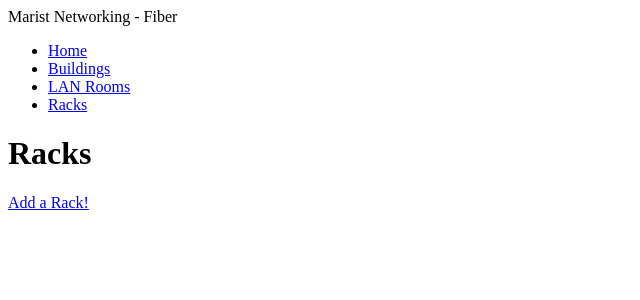
After one commit to mrudden/fiber, a Django app: page /racks/ in a window 1280 px wide. The commit adds this page. Shown: the top 300 px of the page, without its empty margins (0-640 px from the left). Run offline with Django 3.2, Linux system fonts and the light colour scheme; data that the repository does not hold is empty.

Commit message:
added rack views

```diff
--- a/fiber/urls.py
+++ b/fiber/urls.py
@@ -12,7 +12,7 @@ urlpatterns = patterns('',
     # Buildings
     url(r'^buildings/$',
         ListView.as_view(
-            queryset=Building.objects,
+            queryset=Building.objects.order_by('building_name'),
             context_object_name='building_list',
             template_name='fiberdb/buildings.html')),
     url(r'^buildings/add/$',
@@ -24,7 +24,7 @@ urlpatterns = patterns('',
     # LAN Rooms
     url(r'^lanrooms/$',
         ListView.as_view(
-            queryset=LanRoom.objects,
+            queryset=LanRoom.objects.order_by('building_id'),
             context_object_name='lanroom_list',
             template_name='fiberdb/lanrooms.html')),
     url(r'^lanrooms/add/$',
@@ -33,13 +33,20 @@ urlpatterns = patterns('',
             model='LanRoom',
             success_url='/lanrooms/',
             template_name='fiberdb/add_lanroom.html')),
-    # Examples:
-    # url(r'^$', 'fiber.views.home', name='home'),
-    # url(r'^fiber/', include('fiber.foo.urls')),
+    # Racks
+    url(r'^racks/$',
+        ListView.as_view(
+            queryset=Rack.objects.order_by('rack_name'),
+            context_object_name="rack_list",
+            template_name='fiberdb/racks.html')),
+    url(r'^racks/add/$',
+        CreateView.as_view(
+            form_class=AddRack,
+            model='Rack',
+            success_url='/racks/',
+            template_name='fiberdb/add_rack.html')),
 
-    # Uncomment the admin/doc line below to enable admin documentation:
+    # Admin stuff
     # url(r'^admin/doc/', include('django.contrib.admindocs.urls')),
-
-    # Uncomment the next line to enable the admin:
     url(r'^admin/', include(admin.site.urls)),
 )
--- a/fiberdb/forms.py
+++ b/fiberdb/forms.py
@@ -8,3 +8,7 @@ class AddBuilding(ModelForm):
 class AddLanRoom(ModelForm):
     class Meta:
         model = LanRoom
+
+class AddRack(ModelForm):
+    class Meta:
+        model = Rack
--- a/templates/fiberdb/base.html
+++ b/templates/fiberdb/base.html
@@ -6,14 +6,16 @@
 </head>
 
 <body>
-    <header><h1>Marist Networking - Fiber</h1></header>
+    <header>Marist Networking - Fiber</header>
     <nav>
         <ul>
+            <li><a href="/">Home</a></li>
             <li><a href="/buildings/">Buildings</a></li>
             <li><a href="/lanrooms/">LAN Rooms</a></li>
+            <li><a href="/racks/">Racks</a></li>
         </ul>
     </nav>
-    <h2>{% block heading %}Fiber Infrastructure{% endblock %}</h2>
+    <h1>{% block heading %}Fiber Infrastructure{% endblock %}</h1>
     {% block content %}
     <p>Welcome to the in-progress home of Marist Networking's Fiber Infrastructure database.</p>
     {% endblock %}
--- /dev/null
+++ b/templates/fiberdb/racks.html
@@ -0,0 +1,14 @@
+{% extends "fiberdb/base.html" %}
+
+{% block title %}Racks{% endblock %}
+
+{% block heading %}Racks{% endblock %}
+
+{% block content %}
+<ul>
+{% for rack in rack_list.all %}
+    <li>{{ rack }}</li>
+{% endfor %}
+</ul>
+<a href="/racks/add/">Add a Rack!</a>
+{% endblock %}
```
Also changed, not shown: templates/fiberdb/add_rack.html (added, +13 -0 lines), 5 other files.
